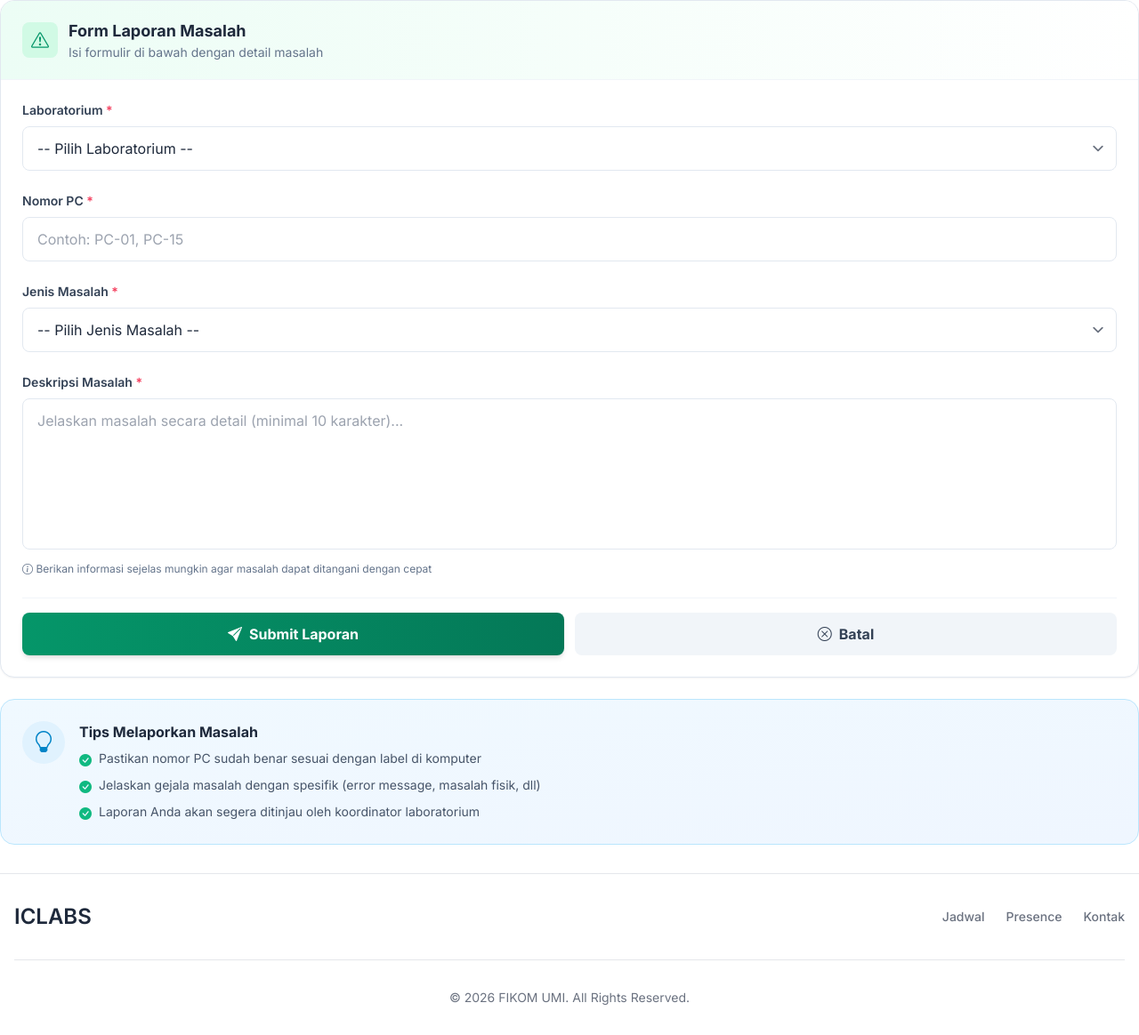
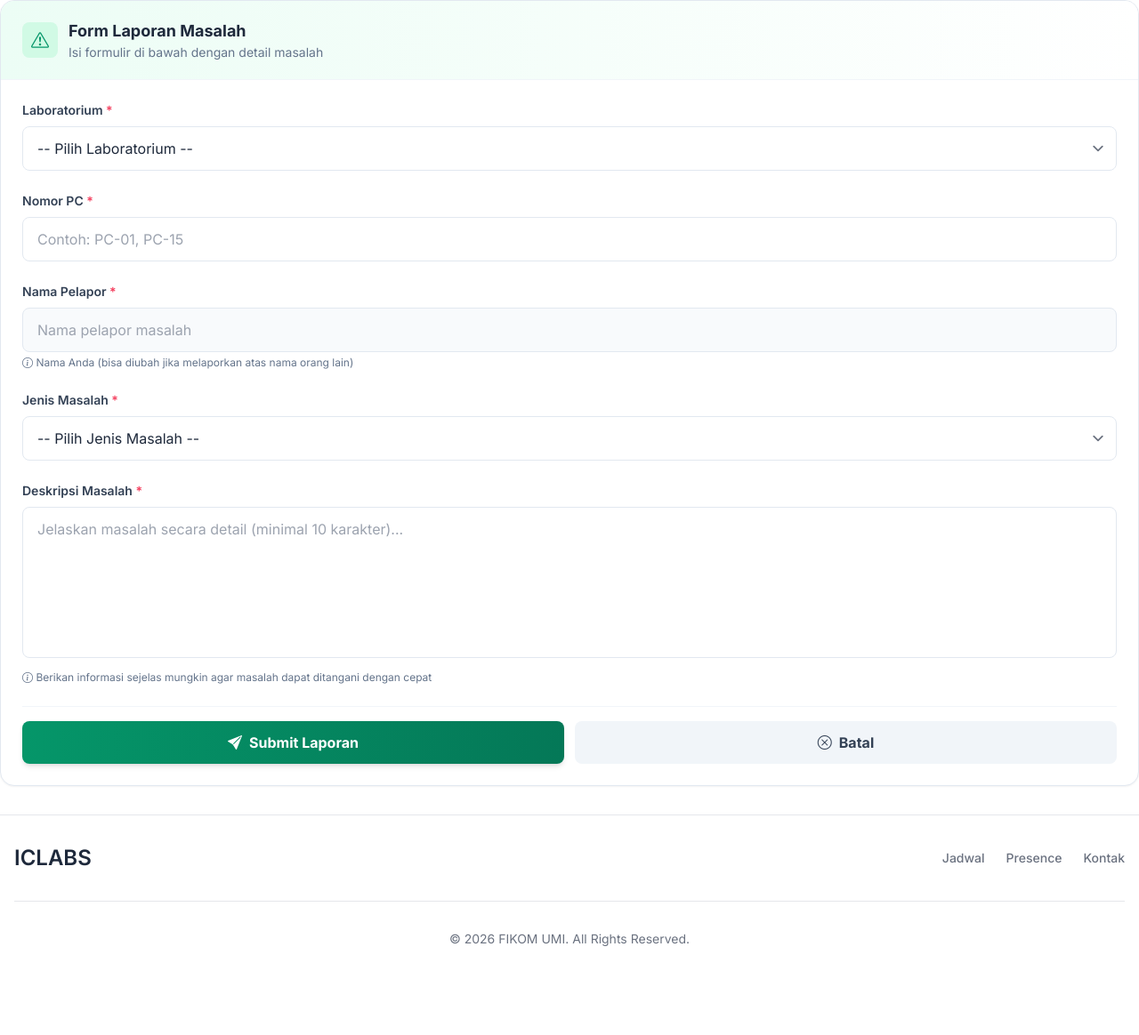
Before and after one commit to TUBES-CA-25/sistem-informasi-lab-Kelompok-1, a PHP site: the page made by app/views/asisten/report-problem-form.php in a window 1280 px wide. Shown: the whole page at 89% size. After the commit the page ends 1064 px from the top, so only its background shows below. Run offline with PHP 8.4, Linux system fonts and the light colour scheme; the template is opened without the code that fills it, so the values that code supplies are empty; some libraries are stand-ins or nearby versions.

Commit message:
fix: correct lab_name column and form action URL

```diff
--- a/app/views/asisten/report-problem-form.php
+++ b/app/views/asisten/report-problem-form.php
@@ -11,7 +11,7 @@
         </div>
     </div>
 
-    <form method="POST" action="<?= url('/asisten/report-problem') ?>" class="p-6 space-y-6">
+    <form method="POST" action="<?= url('/asisten/create-problem') ?>" class="p-6 space-y-6">
 
         <!-- Laboratory Selection -->
         <div>
@@ -23,7 +23,7 @@
                 <option value="">-- Pilih Laboratorium --</option>
                 <?php if (!empty($laboratories)): ?>
                     <?php foreach ($laboratories as $lab): ?>
-                        <option value="<?= $lab['id'] ?>"><?= e($lab['name']) ?></option>
+                        <option value="<?= $lab['id'] ?>"><?= e($lab['lab_name']) ?></option>
                     <?php endforeach; ?>
                 <?php endif; ?>
             </select>
@@ -37,6 +37,21 @@
             <input type="text" name="pc_number" id="pc_number" required
                 placeholder="Contoh: PC-01, PC-15"
                 class="w-full px-4 py-3 border border-slate-200 rounded-lg focus:outline-none focus:ring-2 focus:ring-emerald-500 focus:border-transparent transition-all">
+        </div>
+
+        <!-- Pelapor (Reporter Name) -->
+        <div>
+            <label for="reporter_name" class="block text-sm font-semibold text-slate-700 mb-2">
+                Nama Pelapor <span class="text-rose-500">*</span>
+            </label>
+            <input type="text" name="reporter_name" id="reporter_name" required
+                value="<?= e(getUserName()) ?>"
+                placeholder="Nama pelapor masalah"
+                class="w-full px-4 py-3 border border-slate-200 rounded-lg focus:outline-none focus:ring-2 focus:ring-emerald-500 focus:border-transparent transition-all bg-slate-50">
+            <p class="text-xs text-slate-500 mt-1">
+                <i class="bi bi-info-circle"></i>
+                Nama Anda (bisa diubah jika melaporkan atas nama orang lain)
+            </p>
         </div>
 
         <!-- Problem Type -->
@@ -81,32 +96,5 @@
                 Batal
             </a>
         </div>
-
     </form>
 </div>
-
-<!-- Info Card -->
-<div class="bg-gradient-to-br from-sky-50 to-blue-50 border border-sky-200 rounded-2xl p-6 mt-6">
-    <div class="flex items-start gap-4">
-        <div class="w-12 h-12 bg-sky-100 rounded-full flex items-center justify-center flex-shrink-0">
-            <i class="bi bi-lightbulb text-sky-600 text-2xl"></i>
-        </div>
-        <div>
-            <h3 class="font-bold text-slate-800 mb-2">Tips Melaporkan Masalah</h3>
-            <ul class="space-y-2 text-sm text-slate-600">
-                <li class="flex items-start gap-2">
-                    <i class="bi bi-check-circle-fill text-emerald-500 mt-0.5"></i>
-                    <span>Pastikan nomor PC sudah benar sesuai dengan label di komputer</span>
-                </li>
-                <li class="flex items-start gap-2">
-                    <i class="bi bi-check-circle-fill text-emerald-500 mt-0.5"></i>
-                    <span>Jelaskan gejala masalah dengan spesifik (error message, masalah fisik, dll)</span>
-                </li>
-                <li class="flex items-start gap-2">
-                    <i class="bi bi-check-circle-fill text-emerald-500 mt-0.5"></i>
-                    <span>Laporan Anda akan segera ditinjau oleh koordinator laboratorium</span>
-                </li>
-            </ul>
-        </div>
-    </div>
-</div>
```
